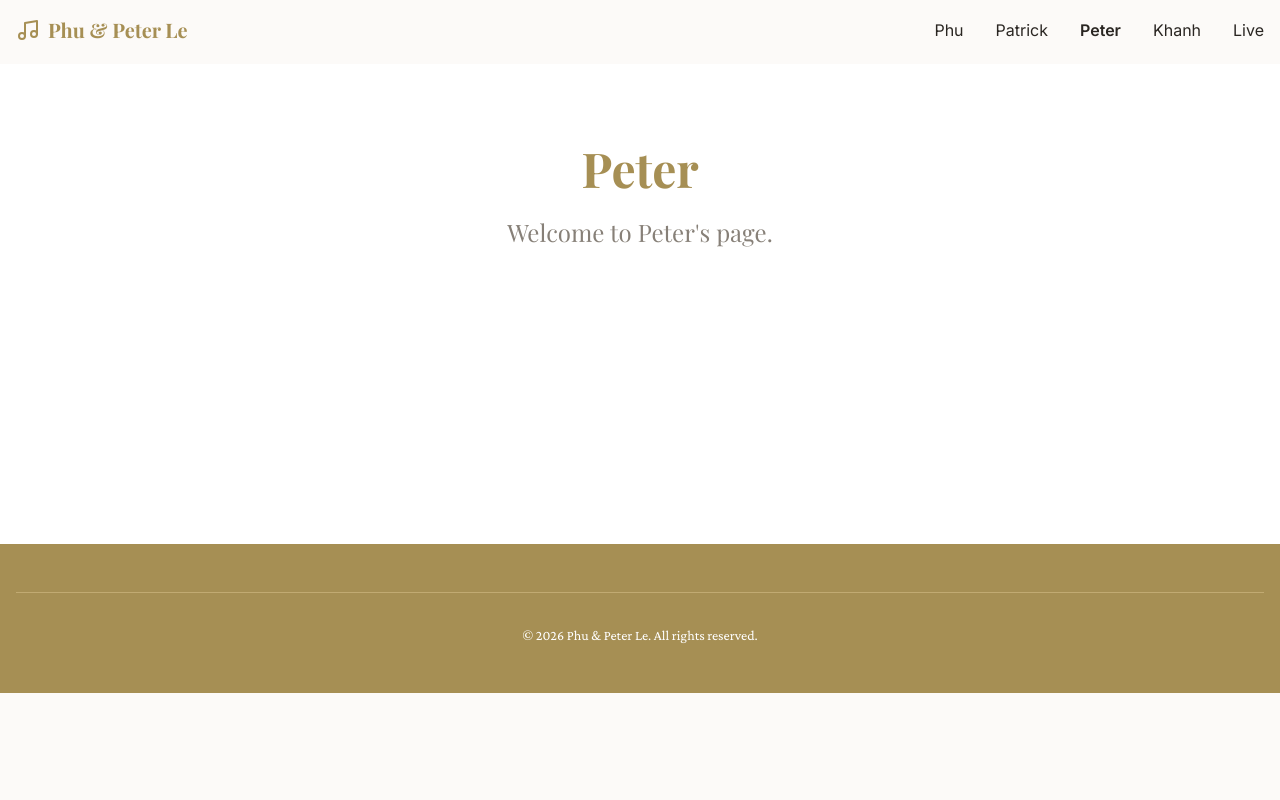
After one commit to lehoangphu/blog, a Flask app: page /peter in a window 1280 px wide. The commit adds this page. Run offline with Flask 3, Linux system fonts and the light colour scheme; some libraries are stand-ins or nearby versions.

Commit message:
Rename nav (Phu/Patrick), add Peter & Khanh iframe pages
- Rename nav Home->Phu, Math->Patrick; route /math->/patrick (301 redirect)
- Add Peter and Khanh nav items
- /peter and /khanh load content via auto-resizing iframes from
  /peter/home and /khanh/home using a shared framed.html template

Co-authored-by: Copilot <223556219+Copilot@users.noreply.github.com>

```diff
--- a/app.py
+++ b/app.py
@@ -5,7 +5,7 @@ and Azure App Service (Linux) behind Gunicorn; the WSGI entry point is the
 module-level ``app`` object, so ``gunicorn app:app`` works with no extra config.
 """
 
-from flask import Flask, jsonify, render_template, request
+from flask import Flask, jsonify, redirect, render_template, request
 
 import db
 
@@ -18,9 +18,39 @@ def index():
     return render_template("index.html", active="home")
 
 
+@app.route("/patrick")
+def patrick():
+    return render_template("math.html", active="math")
+
+
 @app.route("/math")
 def math():
-    return render_template("math.html", active="math")
+    # Old path kept as a permanent redirect so existing links still work.
+    return redirect("/patrick", code=301)
+
+
+@app.route("/peter")
+def peter():
+    return render_template(
+        "framed.html", active="peter", page_title="Peter", frame_src="/peter/home"
+    )
+
+
+@app.route("/peter/home")
+def peter_home():
+    return render_template("peter_home.html")
+
+
+@app.route("/khanh")
+def khanh():
+    return render_template(
+        "framed.html", active="khanh", page_title="Khanh", frame_src="/khanh/home"
+    )
+
+
+@app.route("/khanh/home")
+def khanh_home():
+    return render_template("khanh_home.html")
 
 
 @app.route("/live")
--- a/templates/_header.html
+++ b/templates/_header.html
@@ -5,8 +5,10 @@
             <span class="text-lg md:text-xl font-display font-bold text-bamboo-dark">Phu &amp; Peter Le</span>
         </a>
         <nav class="hidden md:flex items-center space-x-8">
-            <a class="text-foreground hover:text-bamboo-dark transition-colors{% if active == 'home' %} font-semibold text-bamboo-dark{% endif %}" href="/">Home</a>
-            <a class="text-foreground hover:text-bamboo-dark transition-colors{% if active == 'math' %} font-semibold text-bamboo-dark{% endif %}" href="/math">Math</a>
+            <a class="text-foreground hover:text-bamboo-dark transition-colors{% if active == 'home' %} font-semibold text-bamboo-dark{% endif %}" href="/">Phu</a>
+            <a class="text-foreground hover:text-bamboo-dark transition-colors{% if active == 'math' %} font-semibold text-bamboo-dark{% endif %}" href="/patrick">Patrick</a>
+            <a class="text-foreground hover:text-bamboo-dark transition-colors{% if active == 'peter' %} font-semibold text-bamboo-dark{% endif %}" href="/peter">Peter</a>
+            <a class="text-foreground hover:text-bamboo-dark transition-colors{% if active == 'khanh' %} font-semibold text-bamboo-dark{% endif %}" href="/khanh">Khanh</a>
             <a class="text-foreground hover:text-bamboo-dark transition-colors{% if active == 'live' %} font-semibold text-bamboo-dark{% endif %}" href="/live">Live</a>
         </nav>
         <button id="menu-toggle" aria-label="Toggle menu" aria-expanded="false" aria-controls="mobile-menu" class="inline-flex items-center justify-center gap-2 whitespace-nowrap rounded-md text-sm font-medium ring-offset-background transition-colors focus-visible:outline-none focus-visible:ring-2 focus-visible:ring-ring focus-visible:ring-offset-2 disabled:pointer-events-none disabled:opacity-50 hover:bg-accent hover:text-accent-foreground h-10 w-10 md:hidden">
@@ -14,8 +16,10 @@
         </button>
     </div>
     <div id="mobile-menu" class="md:hidden">
-        <a href="/"{% if active == 'home' %} class="active"{% endif %}>Home</a>
-        <a href="/math"{% if active == 'math' %} class="active"{% endif %}>Math</a>
+        <a href="/"{% if active == 'home' %} class="active"{% endif %}>Phu</a>
+        <a href="/patrick"{% if active == 'math' %} class="active"{% endif %}>Patrick</a>
+        <a href="/peter"{% if active == 'peter' %} class="active"{% endif %}>Peter</a>
+        <a href="/khanh"{% if active == 'khanh' %} class="active"{% endif %}>Khanh</a>
         <a href="/live"{% if active == 'live' %} class="active"{% endif %}>Live</a>
     </div>
 </header>
--- /dev/null
+++ b/templates/framed.html
@@ -0,0 +1,60 @@
+<!DOCTYPE html>
+<html lang="en">
+<head>
+    <meta charset="utf-8">
+    <meta name="viewport" content="width=device-width, initial-scale=1.0">
+    <title>{{ page_title }} | Phu &amp; Peter Le</title>
+    <meta name="description" content="{{ page_title }} — a page on the Phu &amp; Peter Le website.">
+    <link rel="preconnect" href="https://fonts.googleapis.com">
+    <link rel="preconnect" href="https://fonts.gstatic.com" crossorigin>
+    <link href="https://fonts.googleapis.com/css2?family=Inter:wght@300;400;500;600;700&family=Playfair+Display:wght@400;500;600;700;800;900&family=Crimson+Pro:ital,wght@0,400;0,500;0,600;1,400&display=swap" rel="stylesheet">
+    <link rel="stylesheet" href="/static/site/site.css">
+    <link rel="stylesheet" href="/static/site/custom.css">
+    <style>
+        .framed-page {
+            display: block;
+            width: 100%;
+            border: 0;
+            min-height: 60vh;
+        }
+    </style>
+</head>
+<body>
+<div id="root">
+    <div class="min-h-screen flex flex-col">
+        {% include "_header.html" %}
+
+        <main class="flex-grow pt-16">
+            <iframe id="framed-page" class="framed-page" src="{{ frame_src }}" title="{{ page_title }}"></iframe>
+        </main>
+
+        <footer class="bg-bamboo-dark text-white">
+            <div class="container mx-auto px-4 py-12">
+                <div class="border-t border-bamboo pt-8 text-center text-sm">
+                    <p>&copy; 2026 Phu &amp; Peter Le. All rights reserved.</p>
+                </div>
+            </div>
+        </footer>
+    </div>
+</div>
+<script src="/static/site/nav.js" defer></script>
+<script>
+    // Auto-size the embedded iframe to its content height so the page scrolls
+    // as one (no nested scrollbar). Same-origin, so this is safe.
+    (function () {
+        var frame = document.getElementById("framed-page");
+        if (!frame) return;
+        function resize() {
+            try {
+                var doc = frame.contentDocument || frame.contentWindow.document;
+                if (doc && doc.body) {
+                    frame.style.height = doc.body.scrollHeight + "px";
+                }
+            } catch (e) { /* ignore cross-origin */ }
+        }
+        frame.addEventListener("load", resize);
+        window.addEventListener("resize", resize);
+    })();
+</script>
+</body>
+</html>
--- /dev/null
+++ b/templates/peter_home.html
@@ -0,0 +1,27 @@
+<!DOCTYPE html>
+<html lang="en">
+<head>
+    <meta charset="utf-8">
+    <meta name="viewport" content="width=device-width, initial-scale=1.0">
+    <title>Peter — Home</title>
+    <meta name="description" content="Peter's home page.">
+    <link rel="preconnect" href="https://fonts.googleapis.com">
+    <link rel="preconnect" href="https://fonts.gstatic.com" crossorigin>
+    <link href="https://fonts.googleapis.com/css2?family=Inter:wght@300;400;500;600;700&family=Playfair+Display:wght@400;500;600;700;800;900&family=Crimson+Pro:ital,wght@0,400;0,500;0,600;1,400&display=swap" rel="stylesheet">
+    <link rel="stylesheet" href="/static/site/site.css">
+    <link rel="stylesheet" href="/static/site/custom.css">
+    <style>
+        body { margin: 0; background: #fff; }
+    </style>
+</head>
+<body>
+    <section class="py-16 bg-white">
+        <div class="section-container">
+            <div class="text-center mb-10">
+                <h2 class="section-title">Peter</h2>
+                <p class="section-subtitle">Welcome to Peter's page.</p>
+            </div>
+        </div>
+    </section>
+</body>
+</html>
```
Also changed, not shown: templates/khanh_home.html (added, +27 -0 lines).
